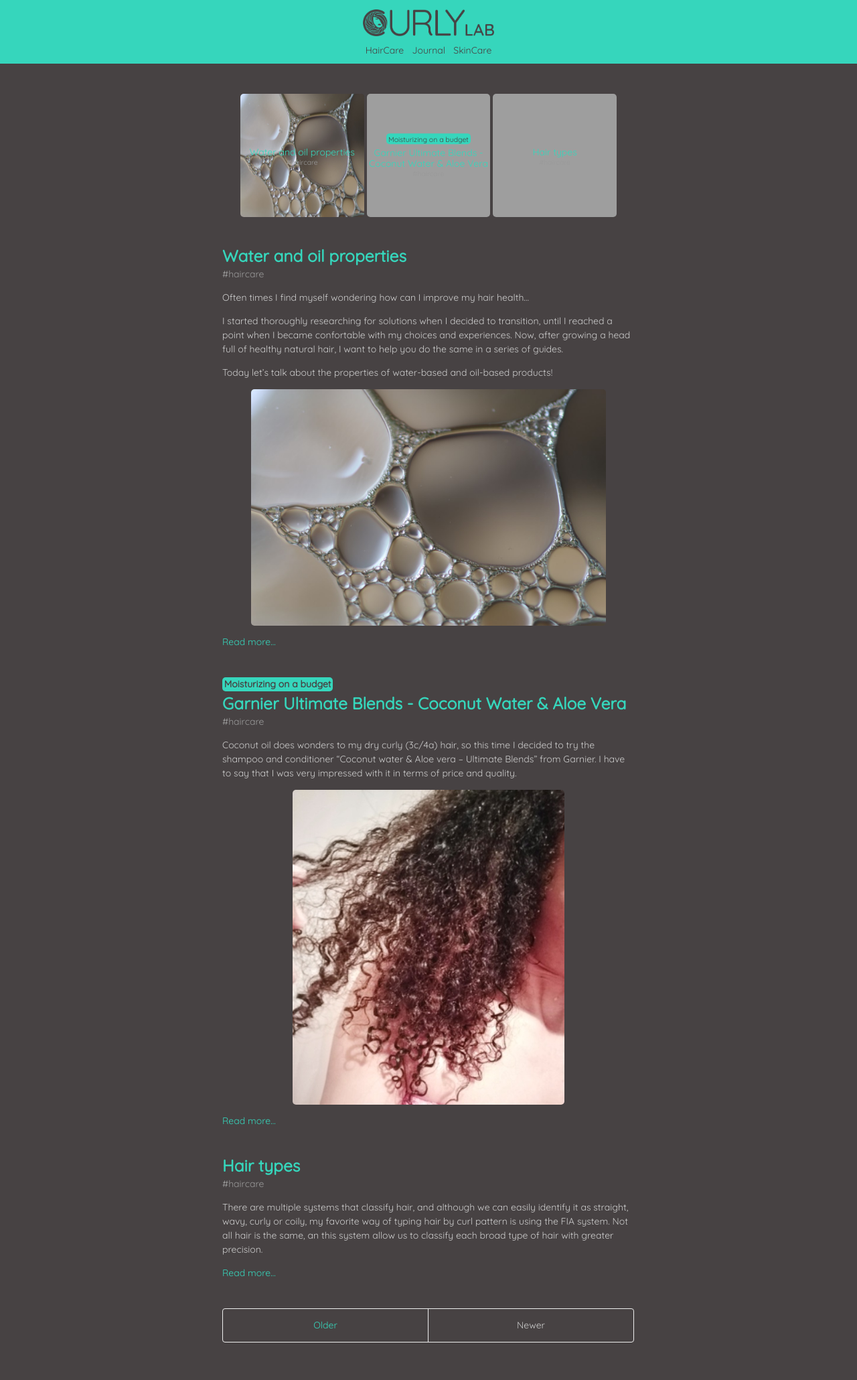
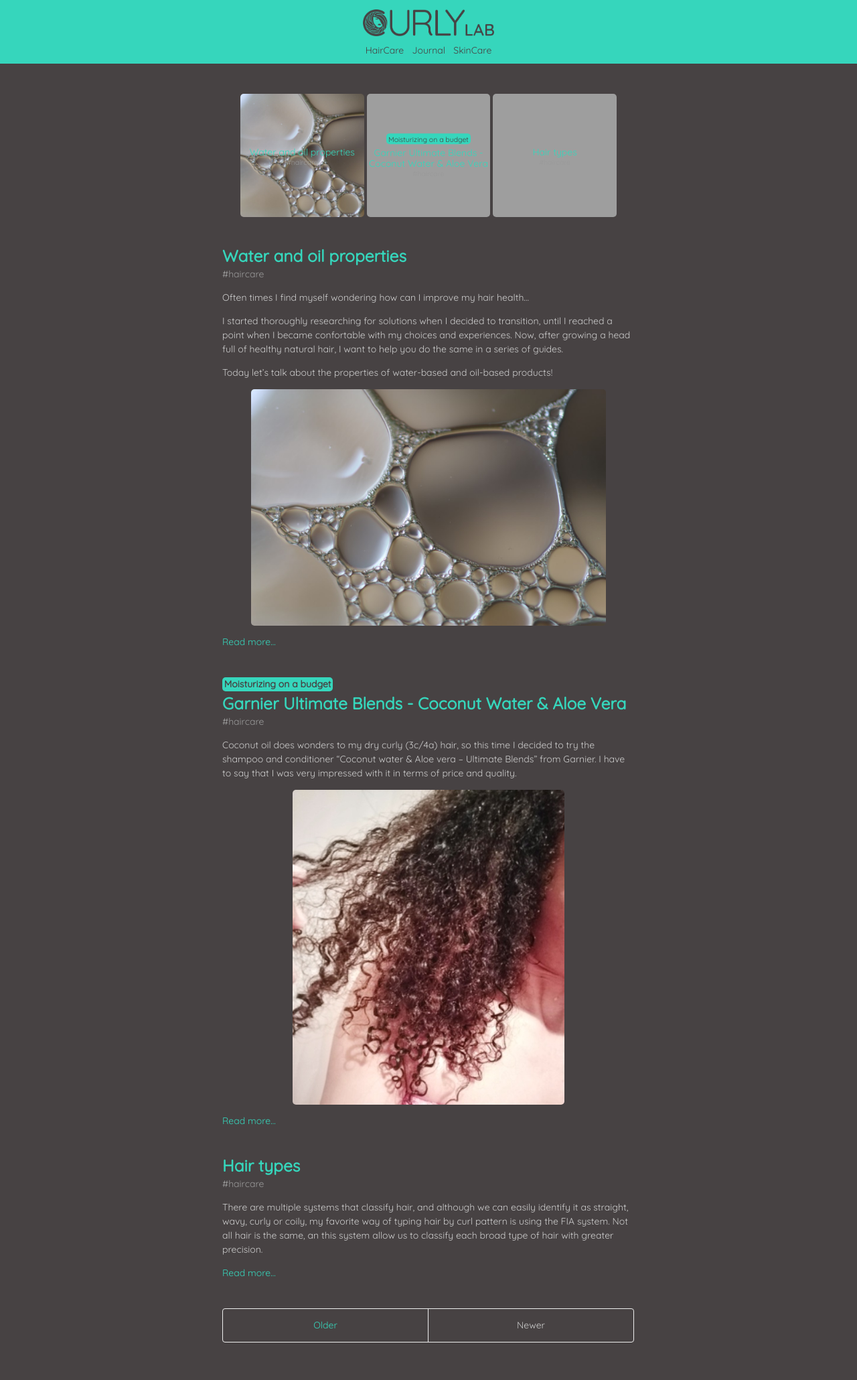
Before and after one commit to curlylab/curlylab.github.io, a Jekyll site: the page built from index.html, in a window 1280 px wide. Shown: the whole page at 67% size. Built offline with Jekyll 4.4.1, drawn with Linux system fonts in a browser that asks for light colours; the list of posts is cut into pages by our own code; grey boxes are pictures that could not be loaded.

Commit message:
Update index.html

```diff
--- a/index.html
+++ b/index.html
@@ -8,7 +8,7 @@ title: Home
     {% for post in paginator.posts %}
     <div class="box">
     <div class="obox" style="background-image: url('/public/img/{{ post.image }}');background-repeat:no-repeat;
-    background-size:100% 100%;">
+    background-size:cover;">
     <div class="ibox">
     {% for tags in post.tags %}
       <div class="boxpost-tags">{{ post.tags }}</div>
```
